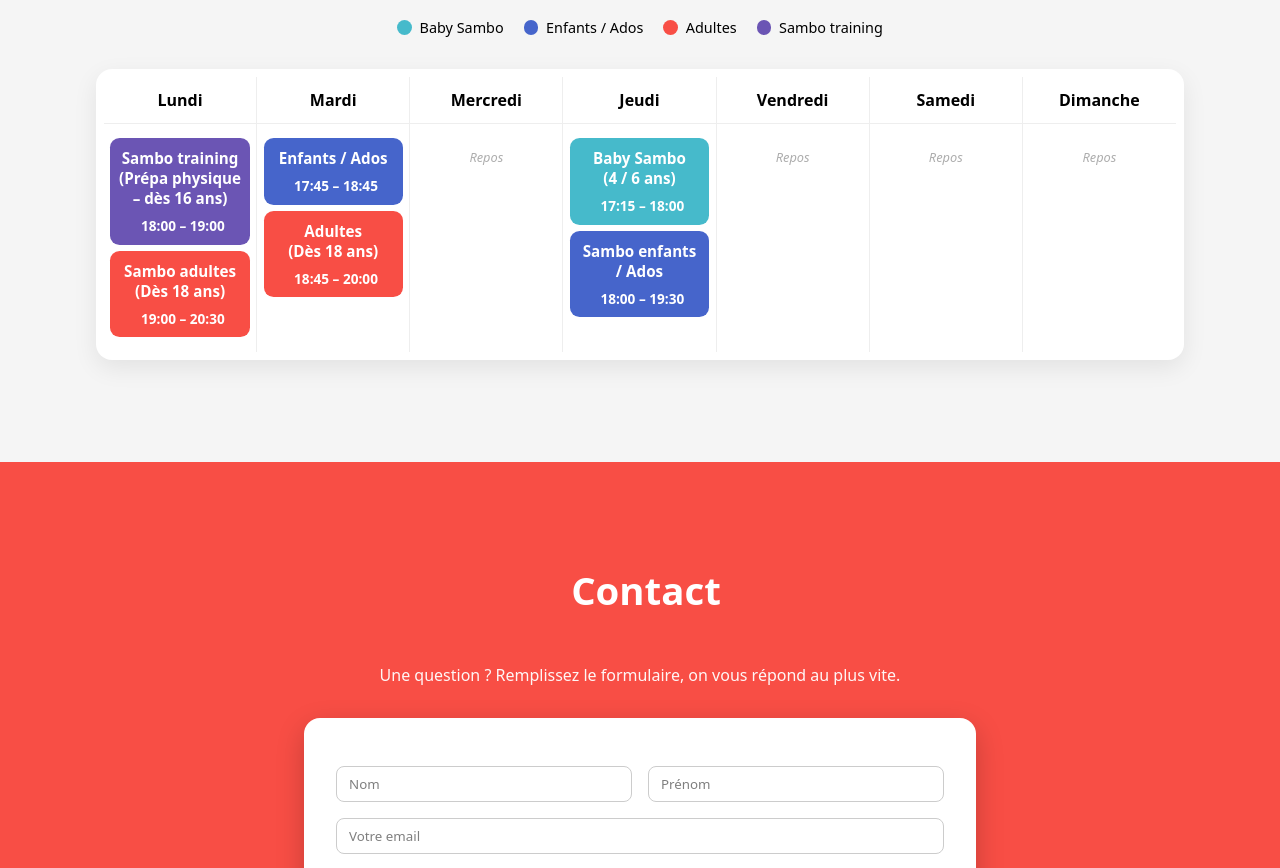
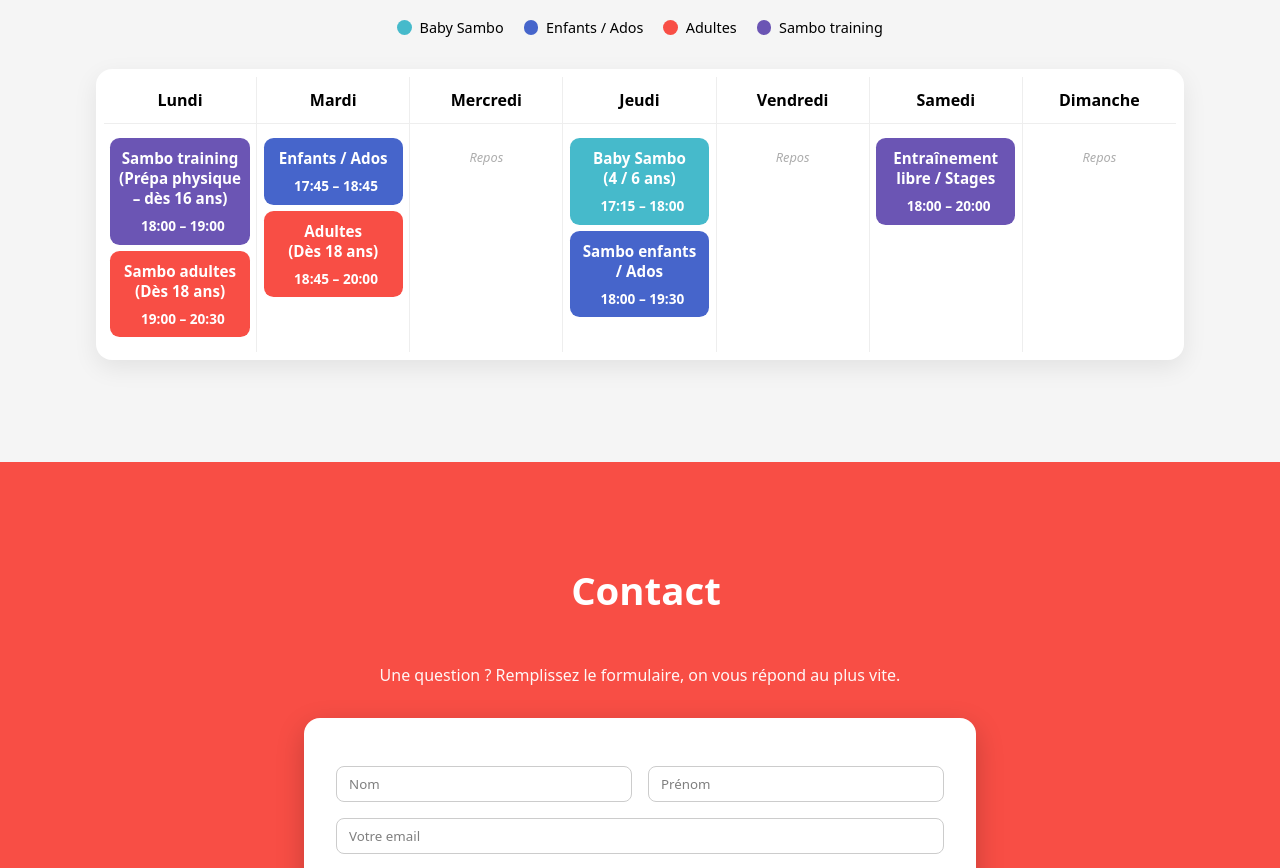
Before and after one commit to mohamedr/scv, a SvelteKit app: page / in a window 1280 px wide. Shown: the part 4420-5288 px from the top of the page. Built offline with nearby package versions, Linux system fonts and the light colour scheme; no server answers; the database is empty.

Commit message:
content: ajoute le créneau du samedi

```diff
--- a/src/routes/Calendar.svelte
+++ b/src/routes/Calendar.svelte
@@ -74,7 +74,14 @@
 		},
 		{
 			name: 'Samedi',
-			events: []
+			events: [
+				{
+					id: 'training',
+					title: 'Entraînement libre / Stages',
+					start: oneHour * 18,
+					end: oneHour * 20
+				}
+			]
 		},
 		{
 			name: 'Dimanche',
```
